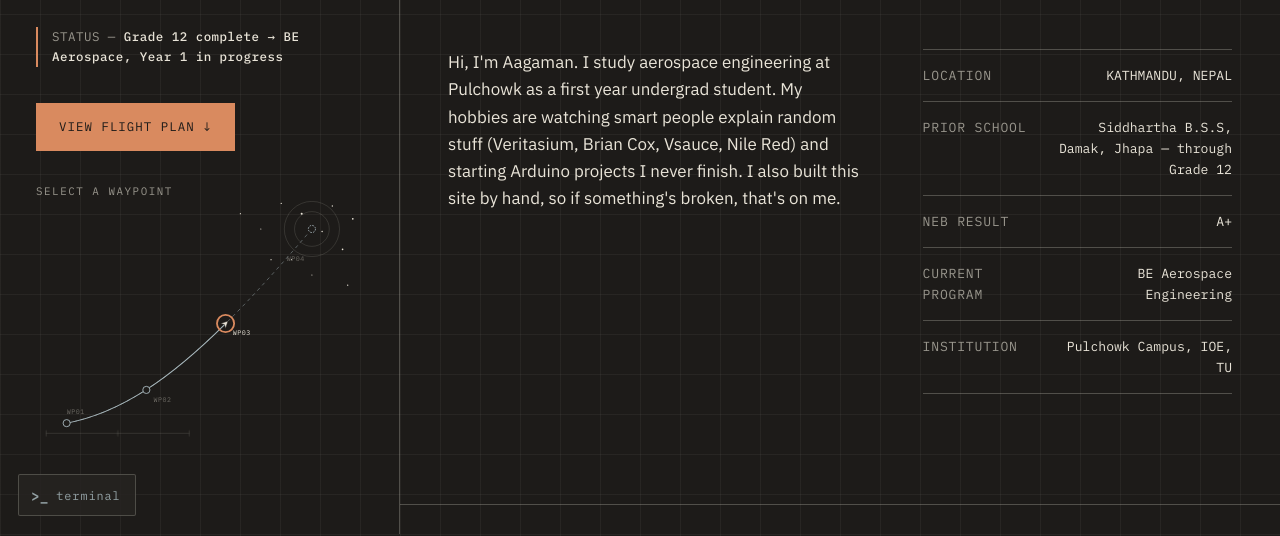
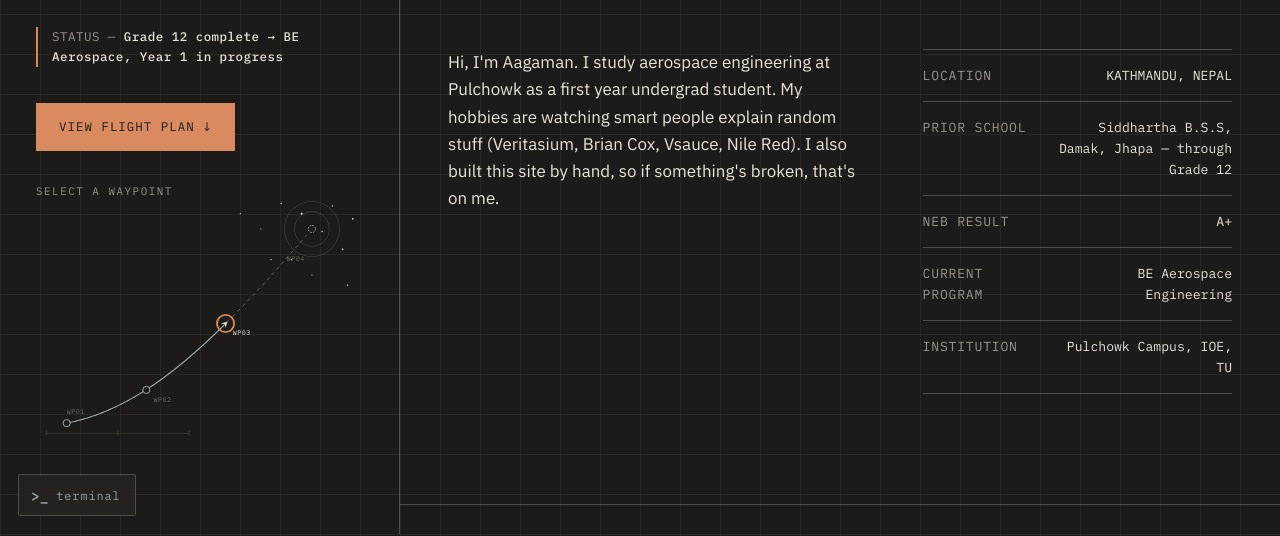
Before and after one commit to aagamanbaral66/port, a plain HTML site: page index.html in a window 1280 px wide. Shown: the part 266-802 px from the top of the page. Drawn offline with nearby package versions, Linux system fonts and the light colour scheme.

Commit message:
fix: remove redundant hobby mention in bio for clarity

```diff
--- a/index.html
+++ b/index.html
@@ -1049,7 +1049,7 @@
 
       <div class="about-wrap reveal">
         <div>
-          <p class="bio">Hi, I'm Aagaman. I study aerospace engineering at Pulchowk as a first year undergrad student. My hobbies are watching smart people explain random stuff (Veritasium, Brian Cox, Vsauce, Nile Red) and starting Arduino projects I never finish. I also built this site by hand, so if something's broken, that's on me.</p>
+          <p class="bio">Hi, I'm Aagaman. I study aerospace engineering at Pulchowk as a first year undergrad student. My hobbies are watching smart people explain random stuff (Veritasium, Brian Cox, Vsauce, Nile Red). I also built this site by hand, so if something's broken, that's on me.</p>
         </div>
 
         <dl class="spec-sheet">
```
